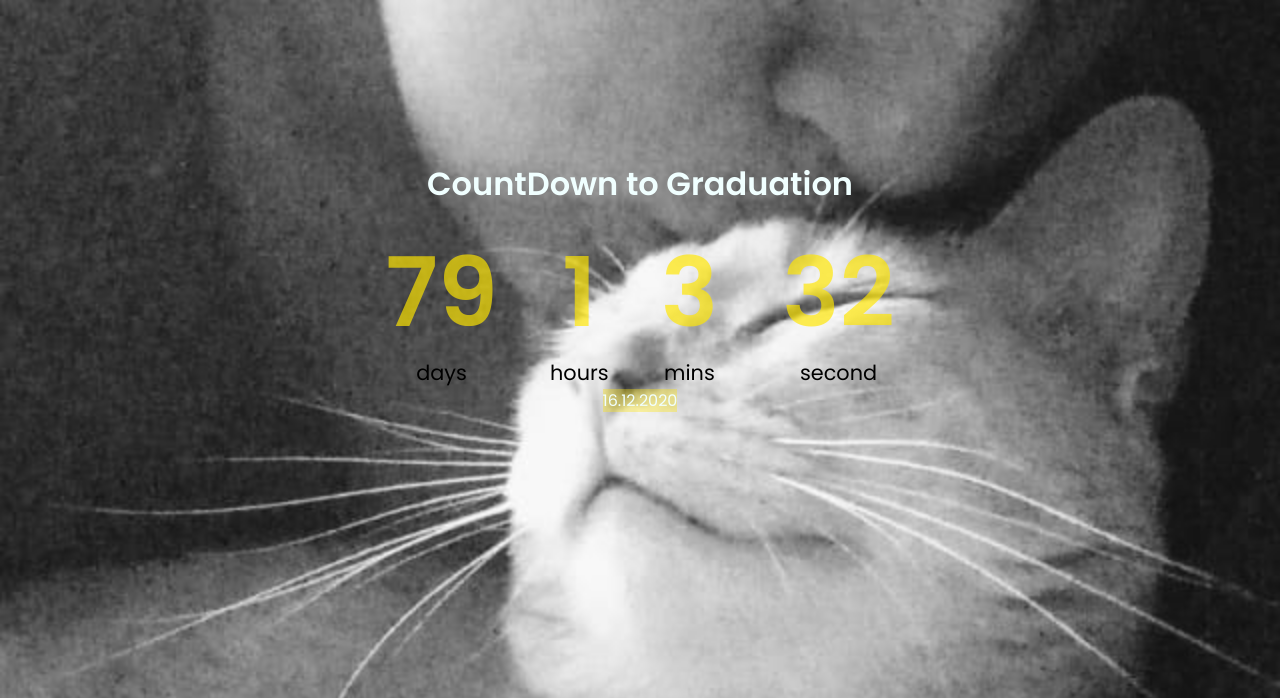
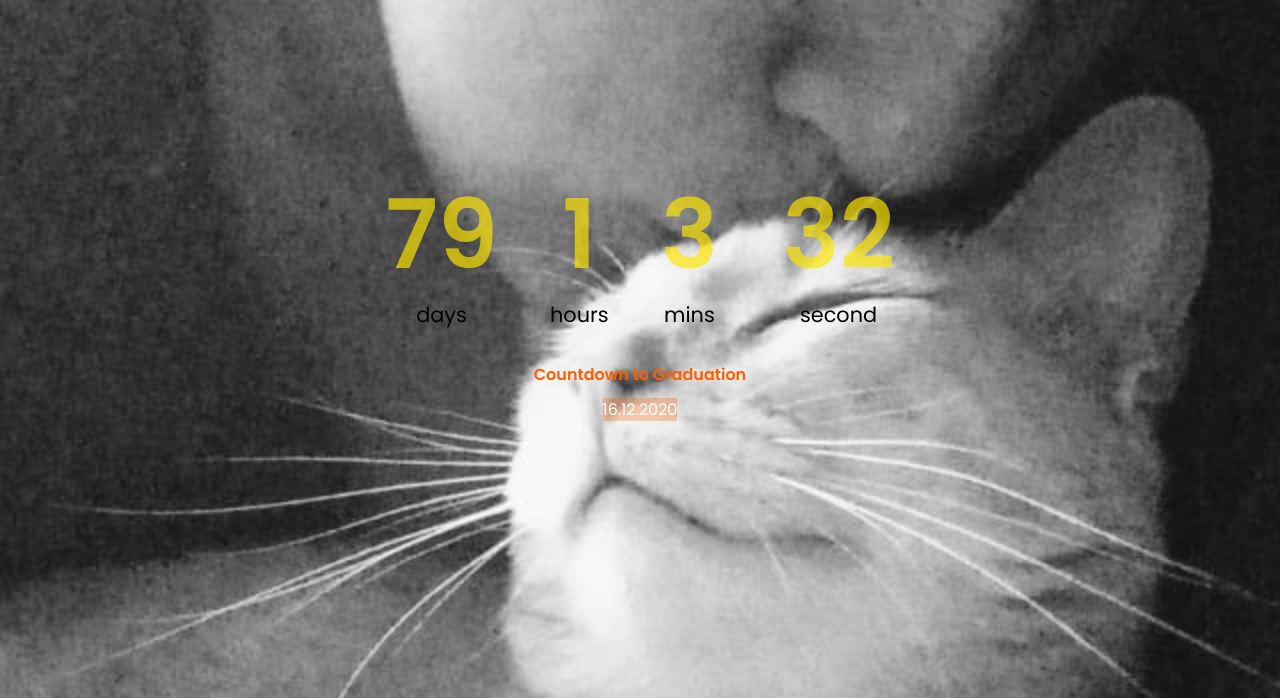
Before and after one commit to TarcisioValentim/js-countdown-to-graduation, a plain HTML site: page index.html in a window 1280 px wide. Shown: the top 698 px of the page. Drawn offline with Linux system fonts and the light colour scheme.

Commit message:
update 27.09

```diff
--- a/css/style.css
+++ b/css/style.css
@@ -1,4 +1,5 @@
 @import url('https://fonts.googleapis.com/css2?family=Poppins:wght@200;400;600&display=swap');
+@import url('https://fonts.googleapis.com/css2?family=Special+Elite&display=swap');
 
 
 * {
@@ -20,18 +21,33 @@ body {
 
 h1 {
     font-weight: normal;
-    font-size: 2rem;
+    font-size: 1rem;
     font-weight: bolder;
-    margin-top: 10rem;
+    margin-top: 2rem;
     color: azure;
-    /* color: rgba(255, 38, 0, 0.705); */
+    color: rgb(255, 94, 0);
 }
+
+@keyframes fa-blink {
+    0% { opacity: 1; }
+    50% { opacity: 0.5; }
+    100% { opacity: 2; }
+}
+
+.dataFinal {
+    -webkit-animation: fa-blink .75s linear infinite;
+    -moz-animation: fa-blink .75s linear infinite;
+    -ms-animation: fa-blink .75s linear infinite;
+    -o-animation: fa-blink .75s linear infinite;
+    animation: fa-blink .75s linear infinite;
+ }
 
 .countdown-container {
     display: flex;
     flex-wrap: wrap;
     align-items: center;
     justify-content: center;
+    margin-top: 8rem;
 }
 
 .big-text {
@@ -51,8 +67,8 @@ h1 {
 }
 
 .dataFinal span {
-color: azure;
-background-color: rgba(255, 230, 0, 0.349);
+    color: azure;
+    background-color:rgba(255, 94, 0, 0.281);
 }
 
 .footer {
--- a/index.html
+++ b/index.html
@@ -11,7 +11,7 @@
 </head>
 
 <body>
-    <h1>CountDown to Graduation</h1>
+    <h1></h1>
 
     <div class="countdown-container">
         <div class="countdown-el days-c">
@@ -32,13 +32,15 @@
         </div>
     </div>
 
+    <h1>Countdown to Graduation</h1>
+
     <div class="dataFinal">
-        <span class="dataFinal">16.12.2020</span>
+        <span>16.12.2020</span>
     </div>
 
     <div class="footer">
-        powered by  <img align="center" src="assets/images/myLogo.png">
-      </div>
+        powered by <img align="center" src="assets/images/myLogo.png">
+    </div>
 
 </body>
 
```
Also changed, not shown: assets/images/gradu-icon.ico (added), js/script.js (line endings or trailing spaces).
